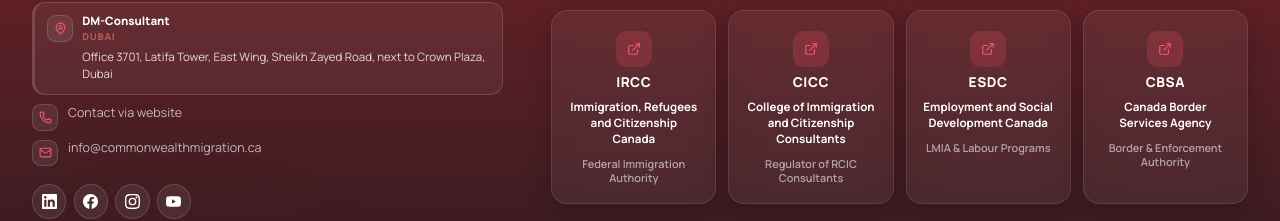
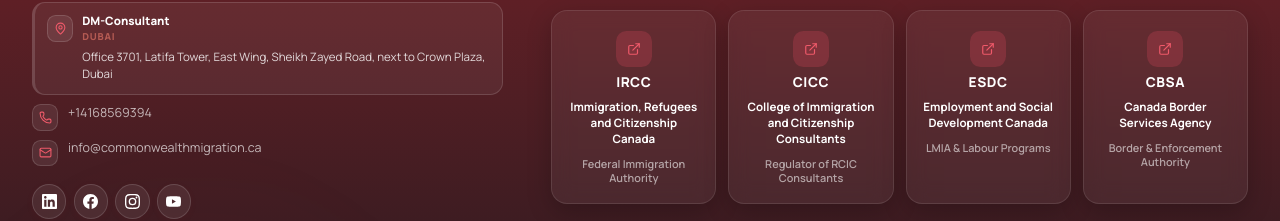
Before and after one commit to anuujdhawan/CMG-Canada-Converted, a Next.js app: page /tools/noc-finder-canada in a window 1280 px wide. Shown: the part 10706-10927 px from the top of the page. Built offline with nearby package versions, Linux system fonts and the light colour scheme; no server answers; what react-chatbot-kit would draw is missing.

Commit message:
Our offices

```diff
--- a/src/components/layout/Footer.js
+++ b/src/components/layout/Footer.js
@@ -163,11 +163,11 @@
                   <span className="site-footer__office-address grid gap-[.1rem] pl-[2.2rem]">{site.sisterConcern.address}</span>
                 </a>
               </div>
-              <a href={site.phoneHref} className="site-footer__contact-row flex items-start gap-[.6rem] text-[var(--brand-muted)] text-[.78rem] leading-[1.45] no-underline transition-colors duration-[180ms] ease-in-out hover:text-[var(--brand-primary-dark)]">
+              <a href="tel:14168569394" className="site-footer__contact-row flex items-start gap-[.6rem] text-[var(--brand-muted)] text-[.78rem] leading-[1.45] no-underline transition-colors duration-[180ms] ease-in-out hover:text-[var(--brand-primary-dark)]">
                 <span className="site-footer__contact-icon inline-flex size-[1.65rem] shrink-0 items-center justify-center mt-[.02rem] rounded-[.55rem] border border-[var(--brand-border)] bg-white text-[var(--brand-primary)]">
                   <Phone size={13} aria-hidden />
                 </span>
-                <span>{site.phone}</span>
+                <span>+14168569394</span>
               </a>
               <a href={site.emailHref} className="site-footer__contact-row flex items-start gap-[.6rem] text-[var(--brand-muted)] text-[.78rem] leading-[1.45] no-underline transition-colors duration-[180ms] ease-in-out hover:text-[var(--brand-primary-dark)]">
                 <span className="site-footer__contact-icon inline-flex size-[1.65rem] shrink-0 items-center justify-center mt-[.02rem] rounded-[.55rem] border border-[var(--brand-border)] bg-white text-[var(--brand-primary)]">
```
